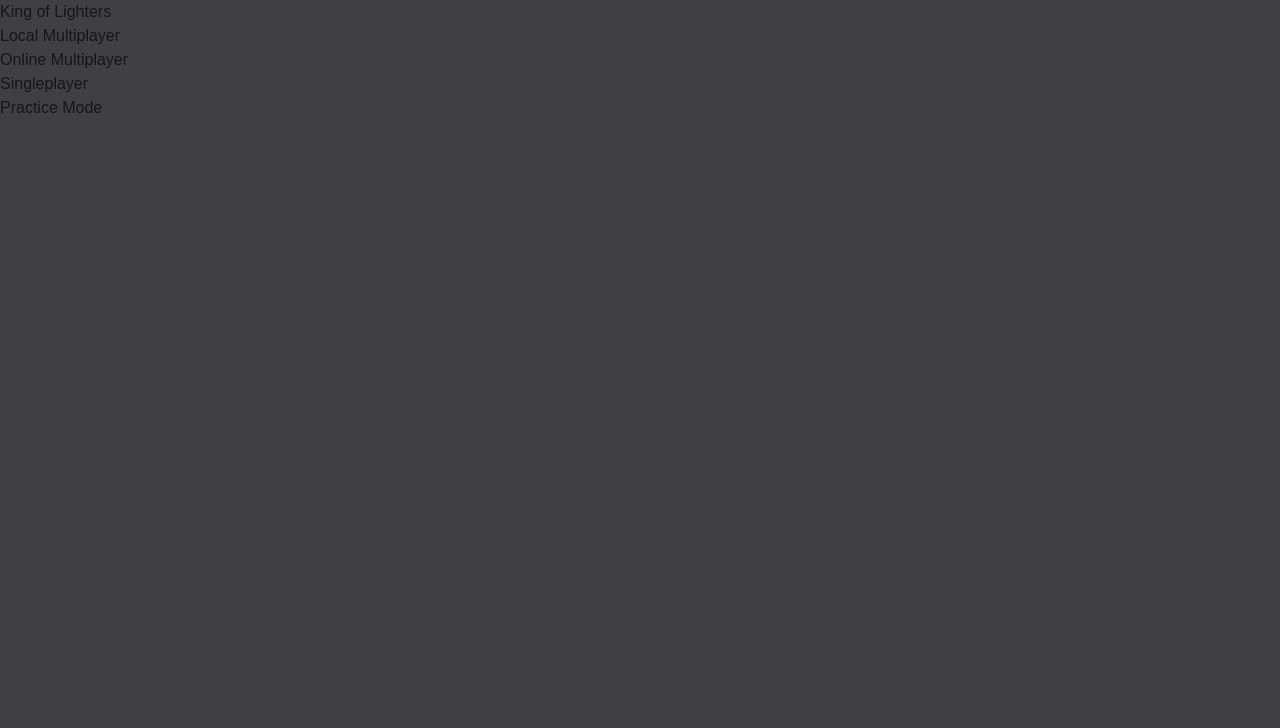
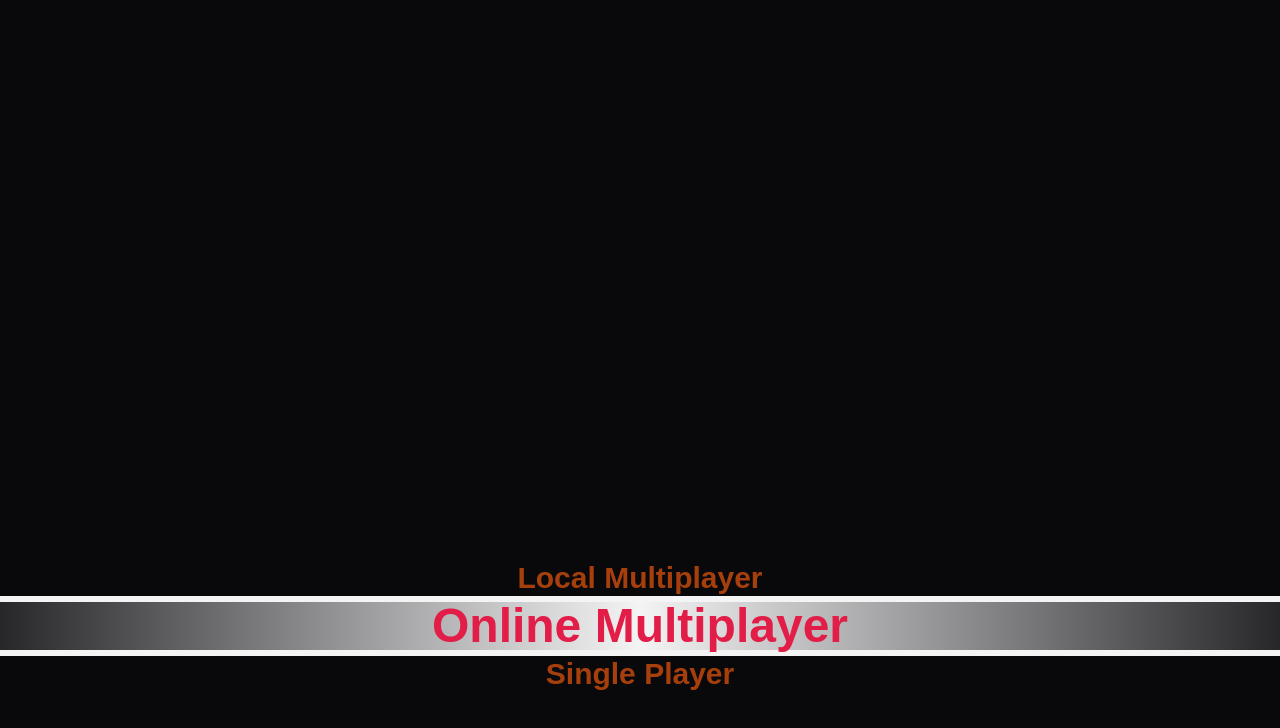
Before and after one commit to Sachin716/Fighters-Game, a Next.js app: page / in a window 1280 px wide. Shown: the top 728 px of the page. Built offline with nearby package versions, Linux system fonts and the light colour scheme.

Commit message:
small menu redesign and character select functionality added

```diff
--- a/app/layout.tsx
+++ b/app/layout.tsx
@@ -13,7 +13,7 @@ const geistMono = Geist_Mono({
 });
 
 export const metadata: Metadata = {
-  title: "Fighters",
+  title: "Bharuwa Fighter 97",
   description: "Generated by create next app",
 };
 
--- a/app/page.tsx
+++ b/app/page.tsx
@@ -1,27 +1,109 @@
 'use client';
-import React from "react";
+import React, { useRef, useState } from "react";
 import { useRouter } from "next/navigation";
+import { useEffect } from "react";
 
 export default function Home() {
   const router = useRouter();
+  const [modeIndex, setMode] = useState(5)
+  const modeIndexRef = useRef(5)
+
+  const modes = useRef([
+    {
+      name: "Local Multiplayer",
+      route: '/Local'
+    },
+    {
+      name: "Online Multiplayer",
+      route: "/Online"
+    },
+    {
+      name: "Single Player",
+      route: "/Single"
+    },
+    {
+      name: "Practice Mode",
+      route: "/Practice"
+    }
+    ,
+    {
+      name: "Local Multiplayer",
+      route: '/Local'
+    },
+    {
+      name: "Online Multiplayer",
+      route: "/Online"
+    },
+    {
+      name: "Single Player",
+      route: "/Single"
+    },
+    {
+      name: "Practice Mode",
+      route: "/Practice"
+    }
+    ,
+    {
+      name: "Local Multiplayer",
+      route: '/Local'
+    },
+    {
+      name: "Online Multiplayer",
+      route: "/Online"
+    },
+    {
+      name: "Single Player",
+      route: "/Single"
+    },
+    {
+      name: "Practice Mode",
+      route: "/Practice"
+    }
+
+  ])
+
+  var newIndex = 0
+
+  const handleKeyDown = (event: any) => {
+    if (event.keyCode == 87) { //w
+      newIndex = ((modeIndexRef.current - 1) % 4) + 4
+      modeIndexRef.current = newIndex
+    }
+
+    if (event.keyCode == 83) { //s
+      newIndex = ((modeIndexRef.current + 1) % 4) + 4
+      modeIndexRef.current = newIndex
+    }
+    setMode(modeIndexRef.current)
+  }
+
+
+  useEffect(() => {
+    window.addEventListener('keydown', handleKeyDown)
+
+    return () => {
+      window.removeEventListener('keydown', handleKeyDown)
+    }
+  }, [])
+
+
   return (
-    <div className="w-screen h-screen bg-zinc-700 flex">
-      <div>
-        <div onClick={() => { router.push("/#") }}>
-          King of Lighters
-        </div>
-        <div onClick={() => { router.push("/Local") }}>
-          Local Multiplayer
-        </div>
-        <div onClick={() => { router.push("/Online") }}>
-          Online Multiplayer
-        </div>
-        <div onClick={() => { router.push("/Single") }}>
-          Singleplayer
-        </div>
-        <div onClick={() => { router.push("/Practice") }}>
-          Practice Mode
-        </div>
+    <div className="w-screen h-screen bg-zinc-950 flex">
+      <div className="w-full h-[15%] fixed bottom-[15%] left-[0px] z-[10]">
+        {
+          modes.current.map((item, index) => {
+            if ((index >= modeIndexRef.current - 1) && (index <= modeIndexRef.current + 1)) {
+              if (index == modeIndexRef.current) {
+                return (<div key={index} className="bg-gradient-to-r from-zinc-800 via-zinc-100 to-zinc-800 border-t-[6px] border-b-[6px] border-zinc-100 "><div className="z-[100] text-center text-5xl font-bold m-auto text-rose-600">{item.name}</div></div>)
+              }
+              else {
+                return (<div className="z-[100] text-center text-3xl font-bold opacity-[70%] m-auto text-orange-600" key={index}>{item.name}</div>)
+              }
+
+            }
+
+          })
+        }
       </div>
     </div>
   );
--- a/app/playerSelect/page.jsx
+++ b/app/playerSelect/page.jsx
@@ -43,19 +43,19 @@ const Local = () => {
         }
 
         if (!P2Details.current.selected) {
-            if (event.keyCode == 38) { // w
+            if (event.keyCode == 38) { // up
                 newindex = Math.max(0, P2Details.current.selectionIndex - 5);
                 P2Details.current.selectionIndex = newindex
             }
-            if (event.keyCode == 40) { // s
+            if (event.keyCode == 40) { // down
                 newindex = Math.min(14, P2Details.current.selectionIndex + 5) > 14 ? P2Details.current.selectionIndex : Math.min(14, P2Details.current.selectionIndex + 5)
                 P2Details.current.selectionIndex = newindex
             }
-            if (event.keyCode == 37) { // a
+            if (event.keyCode == 37) { // left
                 newindex = Math.max(0, P2Details.current.selectionIndex - 1);
                 P2Details.current.selectionIndex = newindex
             }
-            if (event.keyCode == 39) { // d
+            if (event.keyCode == 39) { // right
                 newindex = Math.min(14, P2Details.current.selectionIndex + 1) > 14 ? P2Details.current.selectionIndex : Math.min(14, P2Details.current.selectionIndex + 1)
                 P2Details.current.selectionIndex = newindex
             }
@@ -163,13 +163,13 @@ const Local = () => {
                 {
                     Characters.current.map((c, index) => {
                         if (P1Details.current.selectionIndex == index) {
-                            return (<div key={index} className={`bg-blue-500 h-[33%] w-[20%] flex items-center justify-center`}  > {c.name} </div>)
+                            return (<div key={index} className={`bg-blue-500 h-[33%] w-[20%] flex items-end justify-start`}  > {c.name} </div>)
                         }
                         else if (P2Details.current.selectionIndex == index) {
-                            return (<div key={index} className={`bg-green-500 h-[33%] w-[20%] flex items-center justify-center`}  > {c.name} </div>)
+                            return (<div key={index} className={`bg-green-500 h-[33%] w-[20%] flex items-end justify-start`}  > {c.name} </div>)
                         }
                         else {
-                            return (<div key={index} className={`bg-red-500 h-[33%] w-[20%] flex items-center justify-center`}  > {c.name} </div>)
+                            return (<div key={index} className={`bg-red-500 h-[33%] w-[20%] flex items-end justify-start`}  > {c.name} </div>)
                         }
                     })
                 }
```
Also changed, not shown: public/bg.jpg (added).
